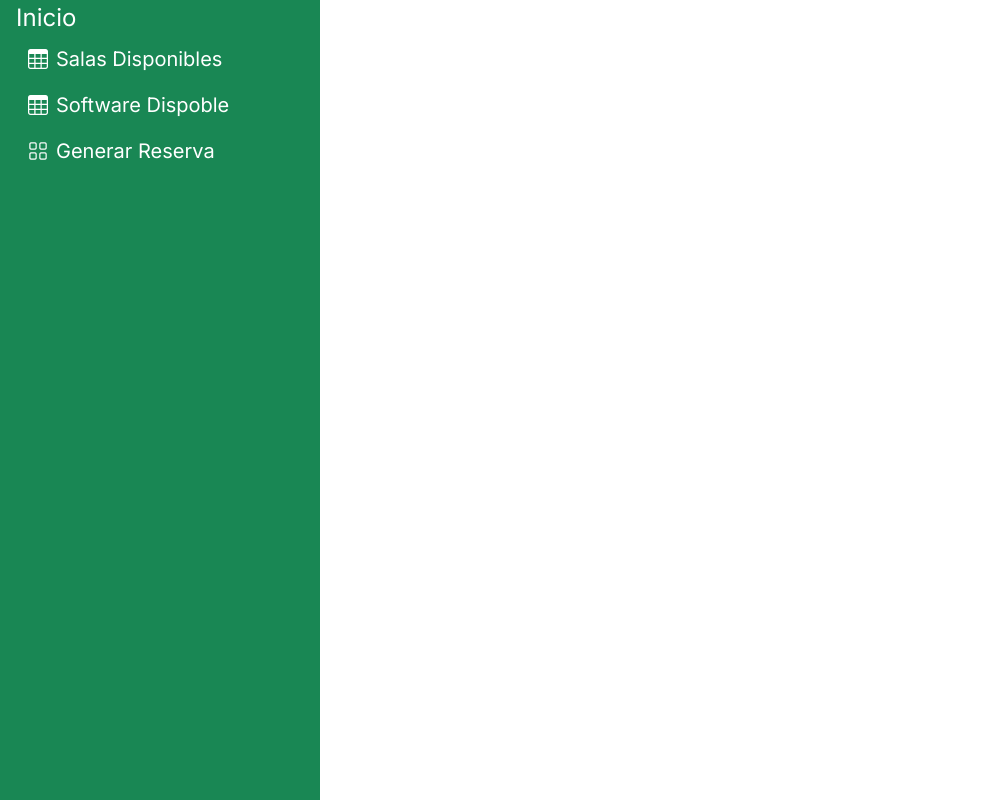
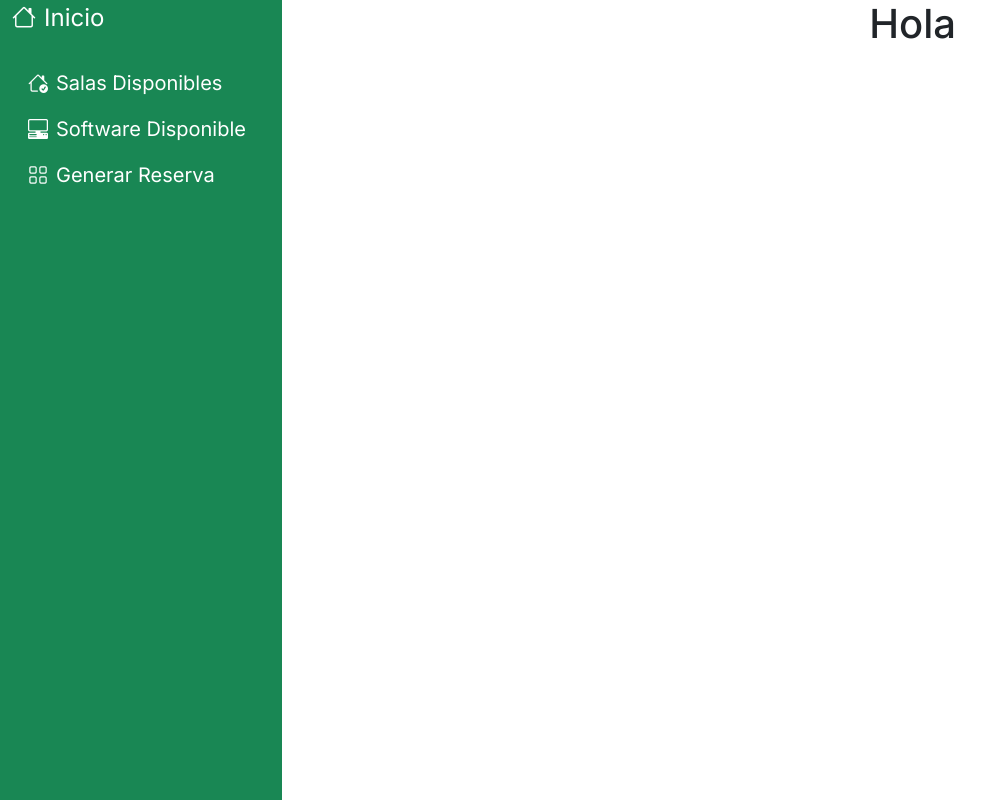
Before and after one commit to mono789/salas-front, a Next.js app: page / in a window 1280 px wide. Shown: the whole page, without its empty margins (0-1004 px from the left). Built offline with nearby package versions, Linux system fonts and the light colour scheme.

Commit message:
Feat: Diseño SideBar

```diff
--- a/src/Components/SidebarMenu.jsx
+++ b/src/Layout/SidebarMenu.jsx
@@ -4,26 +4,29 @@ import 'bootstrap-icons/font/bootstrap-icons.css'
 
 function SidebarMenu(){
     return(
-        <div className='container-fluid'>
+        <div className='container'>
+
             <div className='row'>
-                <div className='bg-success col-auto col-md-3 min-vh-100'>
+                <div className='bg-success col-auto col-md-4 min-vh-100'>
                     <a className='text-decoration-none text-white d-flex align-itemcenter'>
-                        <span className='ms-1 fs-4'>Inicio</span>
+                        <i className='bi bi-house fs-4'></i>
+                        <span className='ms-2 fs-4'>Inicio</span>
                     </a>
+                    <br></br>
                     <ul className="nav nav-pills flex-column">
-                        <li className="nav-item text-white fs-4">
+                        <li className="nav-item text-white fs-6">
                             <a href="#" className="nav-link text-white fs-5" aria-current="page">
-                                <i className='bi bi-table'></i>
+                                <i className="bi bi-house-check"></i>
                                 <span className='ms-2'>Salas Disponibles</span>
                             </a>
                         </li>
-                        <li className="nav-item text-white fs-4">
+                        <li className="nav-item text-white fs-6">
                             <a href="#" className="nav-link text-white fs-5" aria-current="page">
-                                <i className='bi bi-table'></i>
-                                <span className='ms-2'>Software Dispoble</span>
+                                <i className="bi bi-pc-display-horizontal"></i>
+                                <span className='ms-2'>Software Disponible</span>
                             </a>
                         </li>
-                        <li className="nav-item text-white fs-4">
+                        <li className="nav-item text-white fs-6">
                             <a href="#" className="nav-link text-white fs-5" aria-current="page">
                                 <i className='bi bi-grid'></i>
                                 <span className='ms-2'>Generar Reserva</span>
--- /dev/null
+++ b/src/Pages/Index.tsx
@@ -0,0 +1,9 @@
+import React from "react";
+
+export const Index = () => {
+   return (
+    <h1>
+        Hola
+    </h1>
+   )
+  }
--- a/src/app/page.tsx
+++ b/src/app/page.tsx
@@ -1,9 +1,19 @@
-import SidebarMenu from '../Components/SidebarMenu'
-import 'bootstrap/dist/css/bootstrap.css'
-import 'bootstrap-icons/font/bootstrap-icons.css'
+import SidebarMenu from "../Layout/SidebarMenu";
+import "bootstrap/dist/css/bootstrap.css";
+import "bootstrap-icons/font/bootstrap-icons.css";
+import { Index } from "@/Pages/Index";
 
 export default function Home() {
- return (
-  <SidebarMenu/>
- )
+  return (
+    <div className="container-left">
+      <div className="row">
+        <div className="col-8">
+          <SidebarMenu />
+        </div>
+        <div className="col-4">
+          <Index />
+        </div>
+      </div>
+    </div>
+  );
 }
```
Also changed, not shown: src/Components/index.js (deleted, +0 -11 lines), src/Components/reporteWebVitals.js (deleted).
